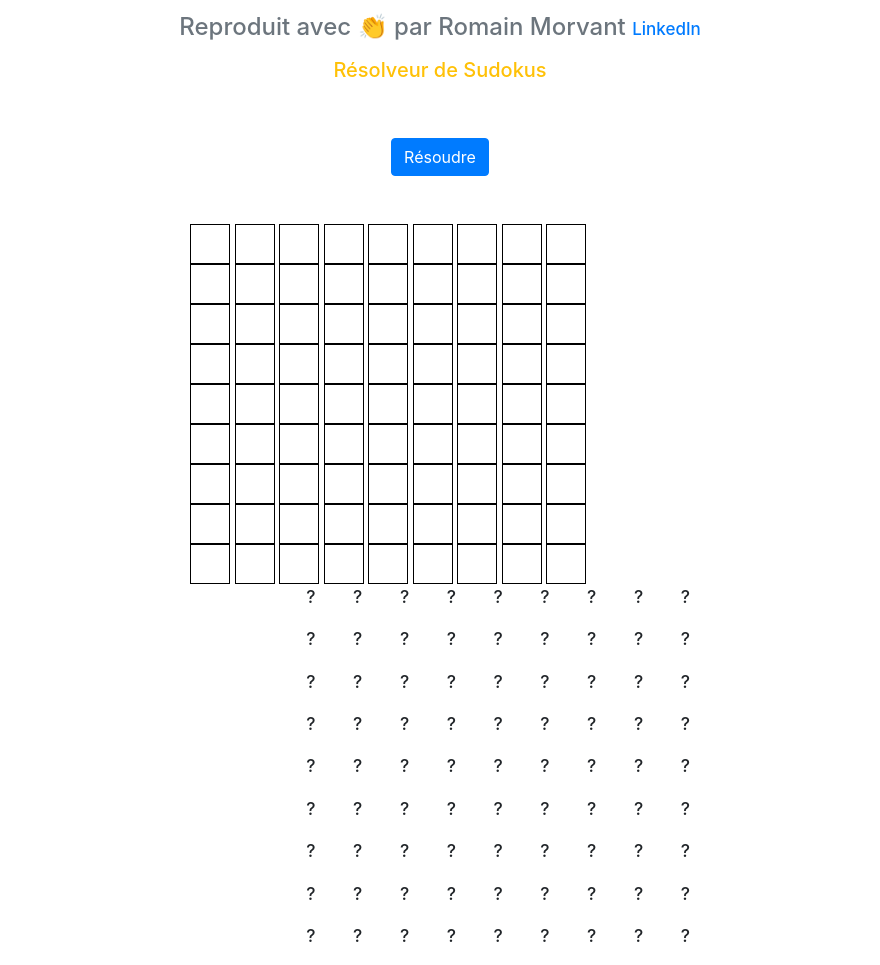
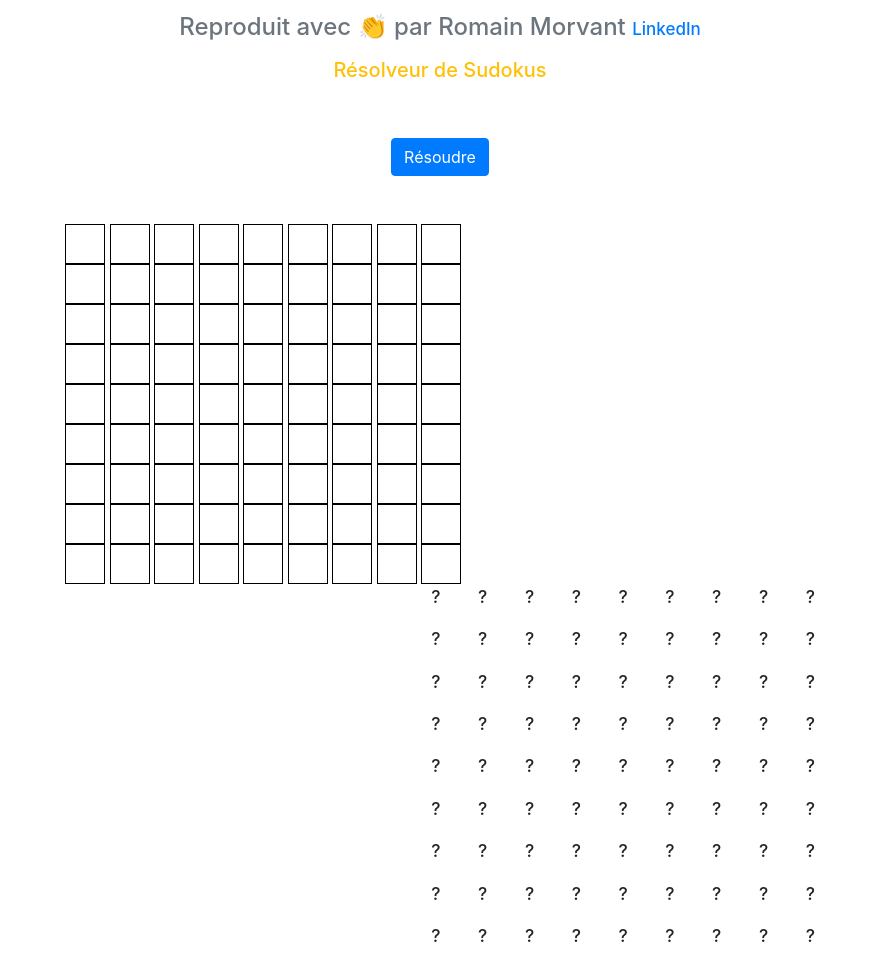
Before and after one commit to romain-morvant/SudokuSolver, a website: page index.html in a window 1280 px wide. Shown: the part 99-1064 px from the top of the page, without its empty margins (200-1080 px from the left). Drawn offline with nearby package versions, Linux system fonts and the light colour scheme.

Commit message:
1080p support

```diff
--- a/style.css
+++ b/style.css
@@ -1,11 +1,11 @@
 #initialBoard {
     float: left;
-    margin-left: 30%;
+    margin-left: 20%;
     /* margin-top: 10%; */
 }
 
 #answerBoard {
-    margin-right: 30%;
+    margin-right: 20%;
     float: right;
     /* margin-top: 10%; */
 }
```
